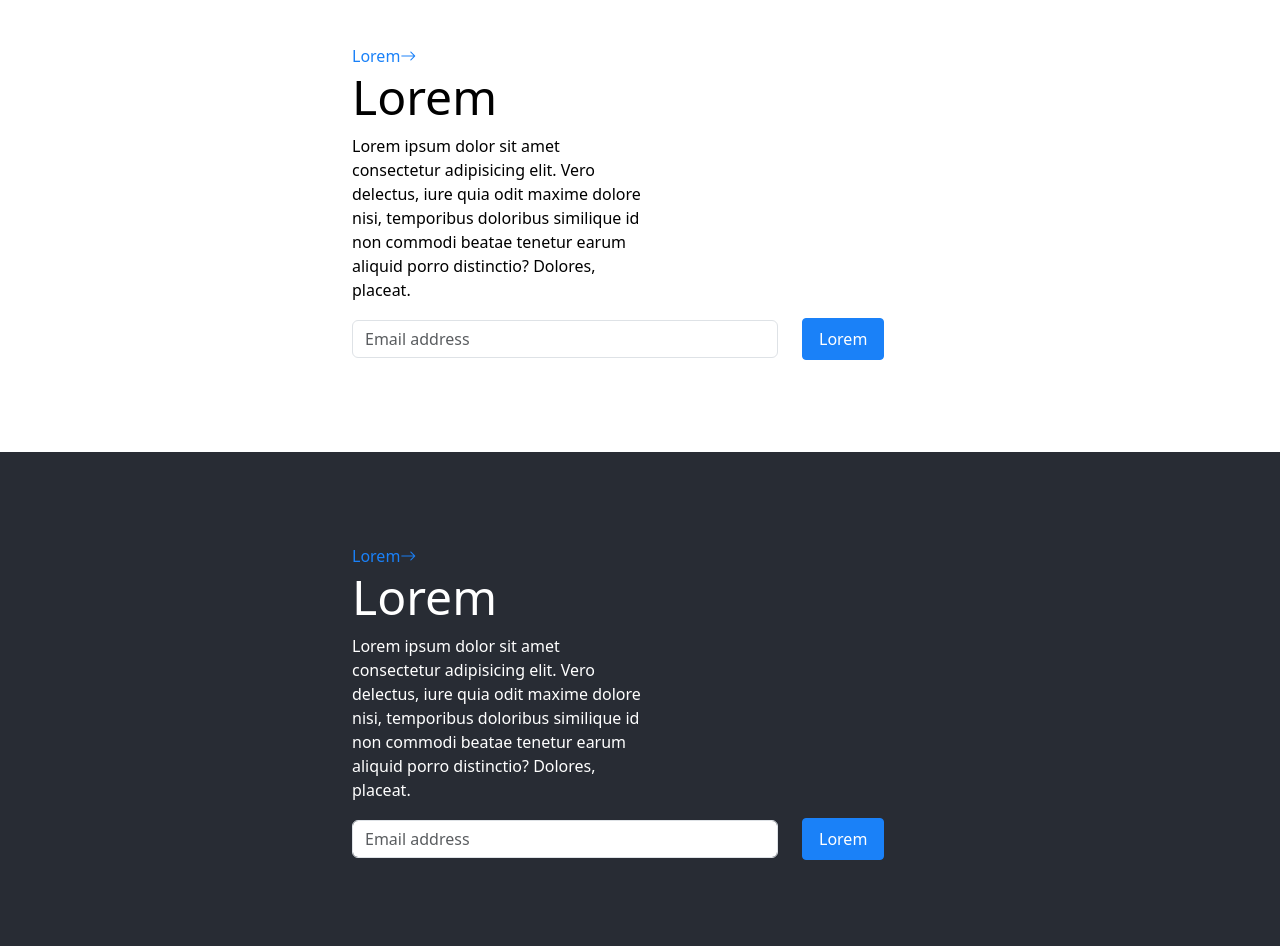
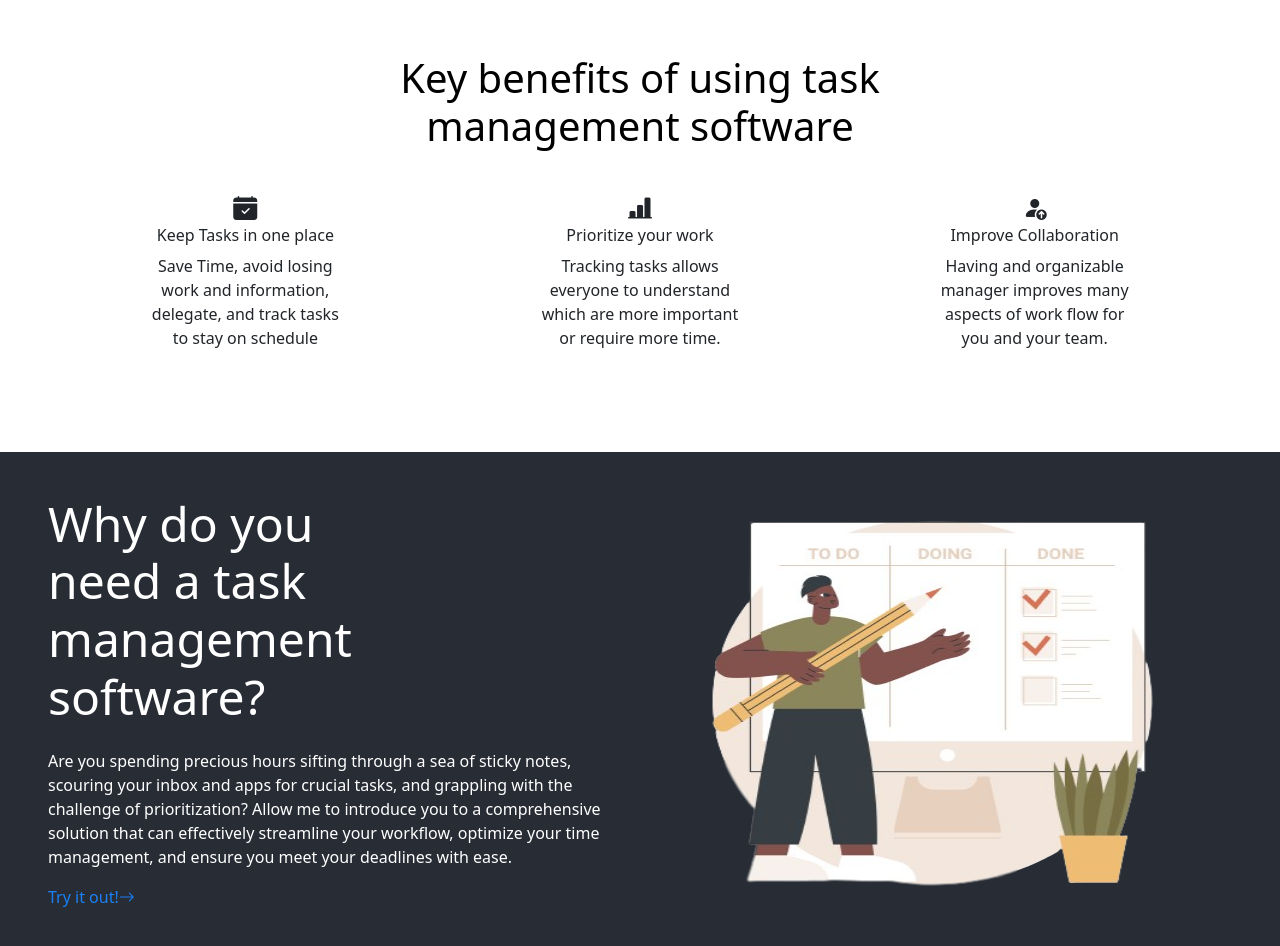
Before and after one commit to LemonMantis5571/Task-List-Manager, a React (Create React App) app: page / in a window 1280 px wide. Shown: the part 700-1646 px from the top of the page. Built offline with nearby package versions, Linux system fonts and the light colour scheme.

Commit message:
HomePage Lista

```diff
--- a/src/Pages/HomePage.jsx
+++ b/src/Pages/HomePage.jsx
@@ -1,5 +1,6 @@
 import React from 'react';
-import Checklist from '../assets/images/10492.png'
+import Checklist from '../assets/images/10492.png';
+import Todos from '../assets/images/todos.png';
 const HomePage = () => {
     return (
         <div className='HomePage'>
@@ -11,7 +12,7 @@ const HomePage = () => {
                     </span>
                     <div className='title-description mb-3'>
                         <h2 className='home-title display-2'>Task management and list Tool</h2>
-                        <span className='home-description'>  Lorem ipsum dolor sit amet consectetur adipisicing elit. Vero delectus, iure quia odit maxime dolore nisi, temporibus doloribus similique id non commodi beatae tenetur earum aliquid porro distinctio? Dolores, placeat.</span>
+                        <span className='home-description'>  Introducing a cutting-edge task management software tool that will revolutionize the way you approach your to-do list. Say goodbye to the headache of manual organization and prioritization, and hello to a seamless, user-friendly interface that effortlessly streamlines your workflow. With advanced features and customizable options, this software ensures that you stay on top of your tasks, meet your deadlines, and achieve your goals with ease.</span>
                     </div>
                     <div className="lead-magnet row align-items-center">
                         <div className="col">
@@ -28,51 +29,47 @@ const HomePage = () => {
             </section>
 
             <section className='sec-features'>
-                <div className='home-cta'>
-                    <span className='cta-text'>
-                        Lorem
-                        <i className="bi bi-arrow-right"></i>
-                    </span>
-                    <div className='title-description mb-3'>
-                        <h2 className='home-title display-2'>Lorem</h2>
-                        <span className='home-description'>Lorem ipsum dolor sit amet consectetur adipisicing elit. Vero delectus, iure quia odit maxime dolore nisi, temporibus doloribus similique id non commodi beatae tenetur earum aliquid porro distinctio? Dolores, placeat.</span>
+                <div className='home-cta d-flex flex-column justify-content-center gap-3'>
+                    <div className='title-description mb-3 d-flex justify-content-center text-center'>
+                        <h2 className='home-title display-2'>Key benefits of using task management software</h2>
                     </div>
-                    <div className="lead-magnet row align-items-center">
-                        <div className="col">
-                            <input type="text" className="form-control input-text" placeholder="Email address"/>
+                    <div className='items-features d-flex justify-content-around w-100'>
+                        <div className='item d-flex flex-column justify-content-center align-items-center text-center'>
+                            <i className="bi bi-calendar-check-fill"></i>
+                            <h6>Keep Tasks in one place</h6>
+                            <span>Save Time, avoid losing work and information, delegate, and track tasks to stay on schedule</span>
                         </div>
-                        <div className="col input-col">
-                            <button className="btn-main">Lorem</button>
+
+                        <div className='item d-flex flex-column justify-content-center align-items-center text-center'>
+                            <i className="bi bi-bar-chart-line-fill"></i>
+                            <h6>Prioritize your work</h6>
+                            <span>Tracking tasks allows everyone to understand which are more important or require more time.</span>
+                        </div>
+
+                        <div className='item d-flex flex-column justify-content-center align-items-center text-center'>
+                            <i className="bi bi-person-fill-up"></i>
+                            <h6>Improve Collaboration</h6>
+                            <span>Having and organizable manager improves many aspects of work flow for you and your team.</span>
                         </div>
                     </div>
                 </div>
-                {/* <div className="home-img d-none d-md-block">
-                    <img src={Checklist} alt="People" width='600px' height='500px'/>
-                </div> */}
             </section>
 
+
             <section className='sec-keys'>
-                <div className='home-cta'>
-                    <span className='cta-text'>
-                        Lorem
-                        <i className="bi bi-arrow-right"></i>
-                    </span>
-                    <div className='title-description mb-3'>
-                        <h2 className='home-title display-2'>Lorem</h2>
-                        <span className='home-description'>  Lorem ipsum dolor sit amet consectetur adipisicing elit. Vero delectus, iure quia odit maxime dolore nisi, temporibus doloribus similique id non commodi beatae tenetur earum aliquid porro distinctio? Dolores, placeat.</span>
+                <div className='home-cta d-flex justify-content-center align-items-center'>
+                    <div className='title-description d-flex flex-column gap-3'>
+                        <h2 className='home-title display-2'>Why do you need a task management software?</h2>
+                        <span className='home-description'>Are you spending precious hours sifting through a sea of sticky notes, scouring your inbox and apps for crucial tasks, and grappling with the challenge of prioritization? Allow me to introduce you to a comprehensive solution that can effectively streamline your workflow, optimize your time management, and ensure you meet your deadlines with ease.</span>
+                        <span className='cta-text'>
+                            Try it out!
+                            <i className="bi bi-arrow-right"></i>
+                        </span>
                     </div>
-                    <div className="lead-magnet row align-items-center">
-                        <div className="col">
-                            <input type="text" className="form-control input-text" placeholder="Email address"/>
-                        </div>
-                        <div className="col input-col">
-                            <button className="btn-main">Lorem</button>
-                        </div>
+                    <div className="home-img d-none d-md-block">
+                        <img src={Todos} alt="People" width='600px' height='500px'/>
                     </div>
                 </div>
-                {/* <div className="home-img d-none d-md-block">
-                    <img src={Checklist} alt="People" width='600px' height='500px'/>
-                </div> */}
             </section>
 
         </div>
--- a/src/Styles/css/index.css
+++ b/src/Styles/css/index.css
@@ -41,7 +41,8 @@ body {
 }
 .sec-home .home-cta .home-description {
   color: white;
-  max-width: 300px;
+  max-width: 600px;
+  font-weight: 200;
   display: block;
 }
 .sec-home .home-cta .lead-magnet {
@@ -61,25 +62,23 @@ body {
   margin: auto;
   padding: 3rem;
 }
+.sec-features .home-cta {
+  width: 100%;
+}
 .sec-features .home-cta .cta-text {
   color: #1a81f8;
   cursor: pointer;
 }
 .sec-features .home-cta .home-title {
   color: black;
-  width: 20rem;
-  font-size: 3rem;
+  width: 30rem;
+  font-size: 2.5rem;
 }
-.sec-features .home-cta .home-description {
-  color: black;
-  max-width: 300px;
-  display: block;
+.sec-features .home-cta .item {
+  width: 200px;
 }
-.sec-features .home-cta .lead-magnet {
-  width: 600px;
-}
-.sec-features .home-cta .lead-magnet .input-col {
-  max-width: 150px;
+.sec-features .home-cta .item i {
+  font-size: x-large;
 }
 
 .sec-keys {
@@ -102,7 +101,7 @@ body {
 }
 .sec-keys .home-cta .home-description {
   color: white;
-  max-width: 300px;
+  max-width: 600px;
   display: block;
 }
 .sec-keys .home-cta .lead-magnet {
--- a/src/Styles/scss/_globals.scss
+++ b/src/Styles/scss/_globals.scss
@@ -27,7 +27,8 @@
 
           .home-description {
             color: white;
-            max-width: 300px;
+            max-width: 600px;
+            font-weight: 200;
             display: block;
           }
 
@@ -50,27 +51,22 @@
     @include section-display();
 
     .home-cta {
+        width: 100%;
         .cta-text{
             color: components.$color-main;
             cursor: pointer;
         }
 
-          .home-title {
+        .home-title {
             color: black;
-            width: 20rem;
-            font-size: 3rem;
-          }
+            width: 30rem;
+            font-size: 2.5rem;
+        }
 
-          .home-description {
-            color: black;
-            max-width: 300px;
-            display: block;
-          }
-
-        .lead-magnet {
-            width: 600px;
-            .input-col {
-                max-width: 150px;
+        .item {
+            width: 200px;
+            i{
+                font-size: x-large;
             }
         }
     }
@@ -99,7 +95,7 @@
 
           .home-description {
             color: white;
-            max-width: 300px;
+            max-width: 600px;
             display: block;
           }
 
```
Also changed, not shown: src/assets/images/todos.png (added), 1 other file (tests, documents, lock files or other folders).
